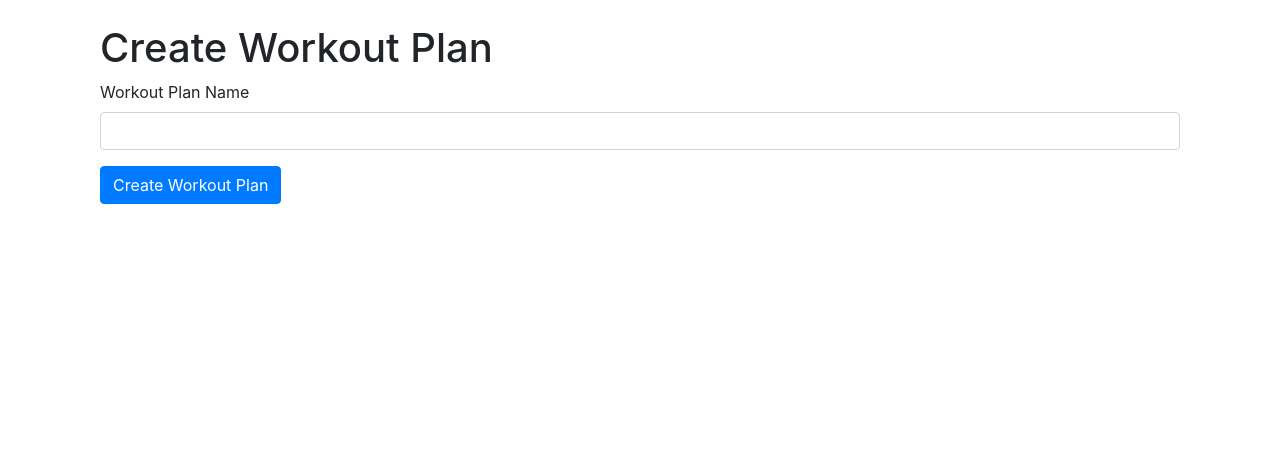
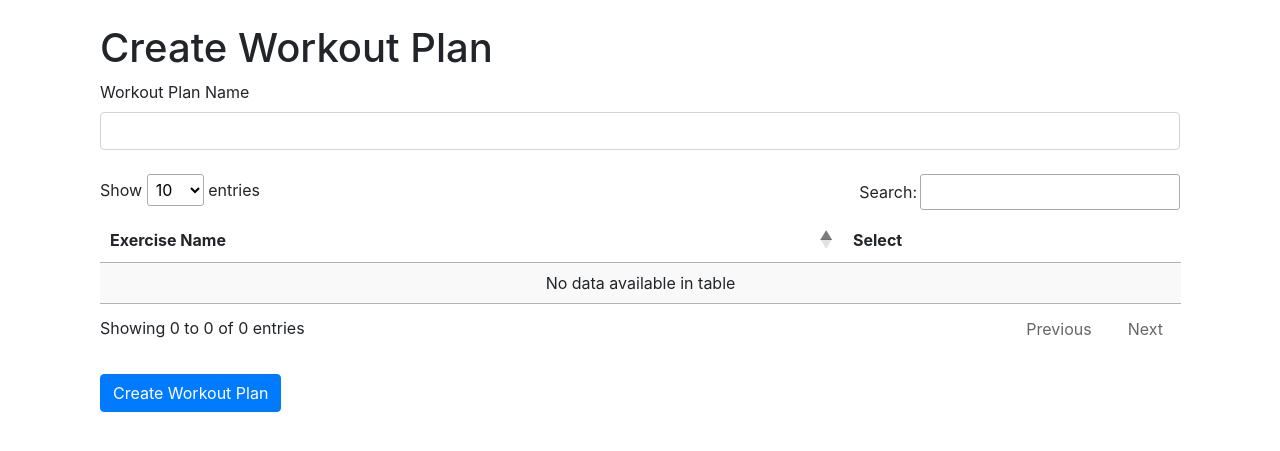
Before and after one commit to Jam0k/MyFitnessBro, a Flask app: page /fitness/exercises-and-workouts/create-workout-plan in a window 1280 px wide. Shown: the part 56-507 px from the top of the page. Run offline with Flask 3, Linux system fonts and the light colour scheme; data that the repository does not hold is empty; some libraries are stand-ins or nearby versions.

Commit message:
UI + Other updates

```diff
--- a/blueprints/fitness/routes.py
+++ b/blueprints/fitness/routes.py
@@ -59,6 +59,7 @@ def get_exercises():
     # Convert exercises to a list of dictionaries
     exercise_data = [
         {
+            'id': exercise.id,  # Include the ID field
             'name': exercise.name,
             'category': exercise.category,
             'duration_minutes': exercise.duration_minutes,
@@ -84,16 +85,19 @@ def browse_exercise():
 @fitness_blueprint.route('/exercises-and-workouts/create-workout-plan', methods=['GET', 'POST'])
 def create_workout_plan():
     if request.method == 'POST':
-        workout_name = request.form.get('workout_name')  # Capture workout plan name
-        selected_exercises_ids = request.form.getlist('selected_exercises')
+        # Parsing JSON data for POST request
+        data = request.get_json()
+        workout_name = data['workout_name']
+        selected_exercises_ids = data['selected_exercises']
         selected_exercises = Exercise.query.filter(Exercise.id.in_(selected_exercises_ids)).all()
 
         if selected_exercises:
-            workout_plan = WorkoutPlan(name=workout_name, exercises=selected_exercises)  # Include the name
+            workout_plan = WorkoutPlan(name=workout_name, exercises=selected_exercises)
             db.session.add(workout_plan)
             db.session.commit()
 
         return redirect(url_for('fitness.exercisesAndWorkoutsHome'))
 
+    # Handling GET request to render the page initially
     exercises = Exercise.query.all()
     return render_template('fitness/exercises-and-workouts/workout/create-workout-plan.html', exercises=exercises)
--- /dev/null
+++ b/static/js/workout/create-workout.js
@@ -0,0 +1,46 @@
+$(document).ready(function() {
+    var table = $('#exercisesTable').DataTable({
+        'ajax': '/fitness/exercises-and-workouts/get-exercises',
+        'columns': [
+            { 'data': 'name' },
+            {
+                'data': 'id',
+                'render': function(data, type, row) {
+                    return '<input type="checkbox" class="exercise-select" value="' + row.id + '">';
+                },
+                'orderable': false
+            }
+        ]
+    });
+
+    $('#createWorkoutForm').on('submit', function(e) {
+        e.preventDefault();
+
+        var selectedExercises = [];
+        $('.exercise-select:checked').each(function() {
+            selectedExercises.push(this.value);
+        });
+
+        if(selectedExercises.length === 0) {
+            alert('Please select at least one exercise.');
+            return;
+        }
+
+        $.ajax({
+            url: '/fitness/exercises-and-workouts/create-workout-plan',
+            type: 'POST',
+            contentType: 'application/json',
+            data: JSON.stringify({
+                'workout_name': $('#workoutName').val(),
+                'selected_exercises': selectedExercises
+            }),
+            success: function(response) {
+                window.location.href = '/fitness/exercises-and-workouts';
+            },
+            error: function(xhr, status, error) {
+                // Handle error
+                console.error('Submission failed:', status, error);
+            }
+        });
+    });
+});
--- a/templates/fitness/exercises-and-workouts/workout/create-workout-plan.html
+++ b/templates/fitness/exercises-and-workouts/workout/create-workout-plan.html
@@ -3,18 +3,34 @@
 {% block content %}
 <div class="container mt-4">
     <h1>Create Workout Plan</h1>
-    <form method="POST" action="{{ url_for('fitness.create_workout_plan') }}">
+
+    <!-- Form to enter the name of the workout plan -->
+    <form id="createWorkoutForm" class="mb-4">
         <div class="form-group">
             <label for="workoutName">Workout Plan Name</label>
             <input type="text" class="form-control" id="workoutName" name="workout_name" required>
         </div>
-        {% for exercise in exercises %}
-        <div class="form-check">
-            <input type="checkbox" class="form-check-input" id="exercise_{{ exercise.id }}" name="selected_exercises" value="{{ exercise.id }}">
-            <label class="form-check-label" for="exercise_{{ exercise.id }}">{{ exercise.name }}</label>
-        </div>
-        {% endfor %}
-        <button type="submit" class="btn btn-primary">Create Workout Plan</button>
     </form>
+
+    <!-- DataTable for selecting exercises -->
+    <table id="exercisesTable" class="display">
+        <thead>
+            <tr>
+                <th>Exercise Name</th>
+                <th>Select</th>
+            </tr>
+        </thead>
+        <tbody>
+            <!-- Rows will be populated dynamically using JavaScript -->
+        </tbody>
+    </table>
+
+    <!-- Button to submit the form -->
+    <div class="mt-4">
+        <button type="submit" form="createWorkoutForm" class="btn btn-primary">Create Workout Plan</button>
+    </div>
+    <!-- Hidden field for selected exercises (inside the form but outside of the visible area) -->
+    <input type="hidden" id="selectedExercises" form="createWorkoutForm" name="selected_exercises">
 </div>
+<script src="{{ url_for('static', filename='js/workout/create-workout.js') }}"></script>
 {% endblock %}
```
